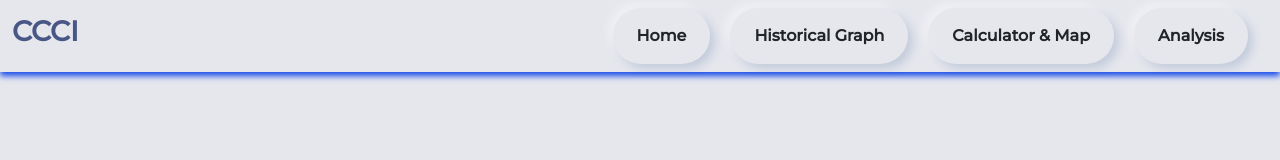
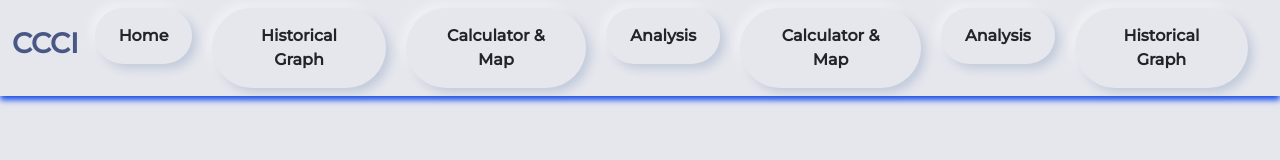
Before and after one commit to CASA-girls/InflationCalculator, a plain HTML site: page index.html in a window 1280 px wide. Drawn offline with Linux system fonts and the light colour scheme.

Commit message:
added shadow and font to buttons- nava bar

```diff
--- a/index.html
+++ b/index.html
@@ -49,3 +49,13 @@
                             href="#analysis">Analysis<span class="visually-hidden">(current)</span></a>
                     </li>
                     <li class="nav-item">
+                        <a class="btn btn-secondary fw-italic text-dark" style="background-color:rgb(230, 231, 237);"
+                        href="#calculator-map">Calculator & Map<span class="visually-hidden">(current)</span></a>
+                </li>
+                <li class="nav-item">
+                    <a class="btn btn-secondary fw-italic text-dark" style="background-color:rgb(230, 231, 237);"
+                        href="#analysis">Analysis<span class="visually-hidden">(current)</span></a>
+                </li>
+                <li class="nav-item">
+                    <a class="btn btn-secondary fw-italic text-dark" style="background-color:rgb(230, 231, 237);"
+                            href="#historical-graph">Historical Graph<span
```
Also changed, not shown: images/Blue 3D Investment Instagram Post.png (added), 1 other file.
